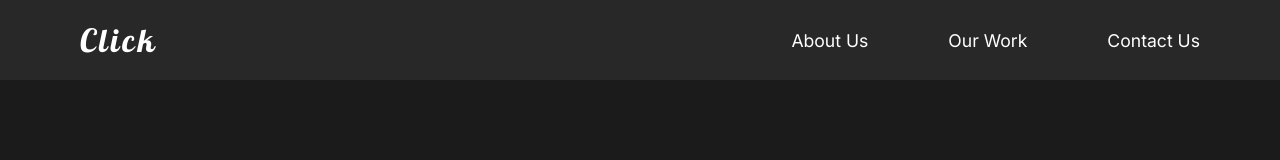
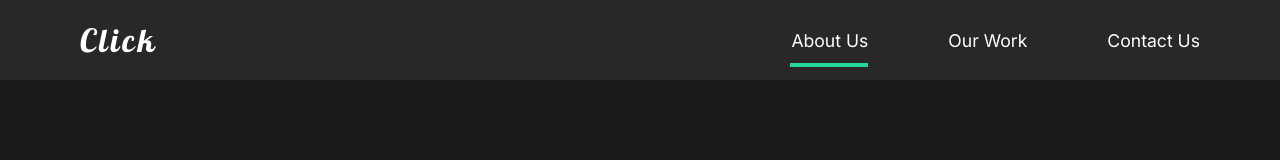
Before and after one commit to ParthPatel133/react-portfolio-project, a React (Create React App) app: page / in a window 1280 px wide. Shown: the top 160 px of the page. Built offline with nearby package versions, Linux system fonts and the light colour scheme.

Commit message:
Nav underLine active class Style

```diff
--- a/src/components/Nav.js
+++ b/src/components/Nav.js
@@ -1,7 +1,11 @@
 import styled from 'styled-components';
 import {Link} from 'react-router-dom';
+import {motion} from 'framer-motion';
+import {useLocation} from 'react-router-dom';
 
 const Nav = () => {
+  const {pathname} = useLocation();
+
   return (
     <StyledNav>
       <h1 id='logo'>
@@ -10,12 +14,27 @@
       <ul>
         <li>
           <Link to='/'>About Us</Link>
+          <StyledNavLine
+            transition={{duration: 0.75}}
+            initial={{width: '0%'}}
+            animate={{width: pathname === '/' ? '50%' : '0%'}}
+          />
         </li>
         <li>
           <Link to='/work'>Our Work</Link>
+          <StyledNavLine
+            transition={{duration: 0.75}}
+            initial={{width: '0%'}}
+            animate={{width: pathname === '/work' ? '50%' : '0%'}}
+          />
         </li>
         <li>
           <Link to='/contact'>Contact Us</Link>
+          <StyledNavLine
+            transition={{duration: 0.75}}
+            initial={{width: '0%'}}
+            animate={{width: pathname === '/contact' ? '50%' : '0%'}}
+          />
         </li>
       </ul>
     </StyledNav>
@@ -71,4 +90,17 @@
   }
 `;
 
+const StyledNavLine = styled(motion.div)`
+  height: 0.3rem;
+  background: #23d997;
+  width: 5%;
+  position: absolute;
+  bottom: -80%;
+  left: 50%;
+  @media (max-width: 565px) {
+    left: 0%;
+    width: 100% !important;
+  }
+`;
+
 export default Nav;
```
Also changed, not shown: 2 other files (tests, documents, lock files or other folders).
